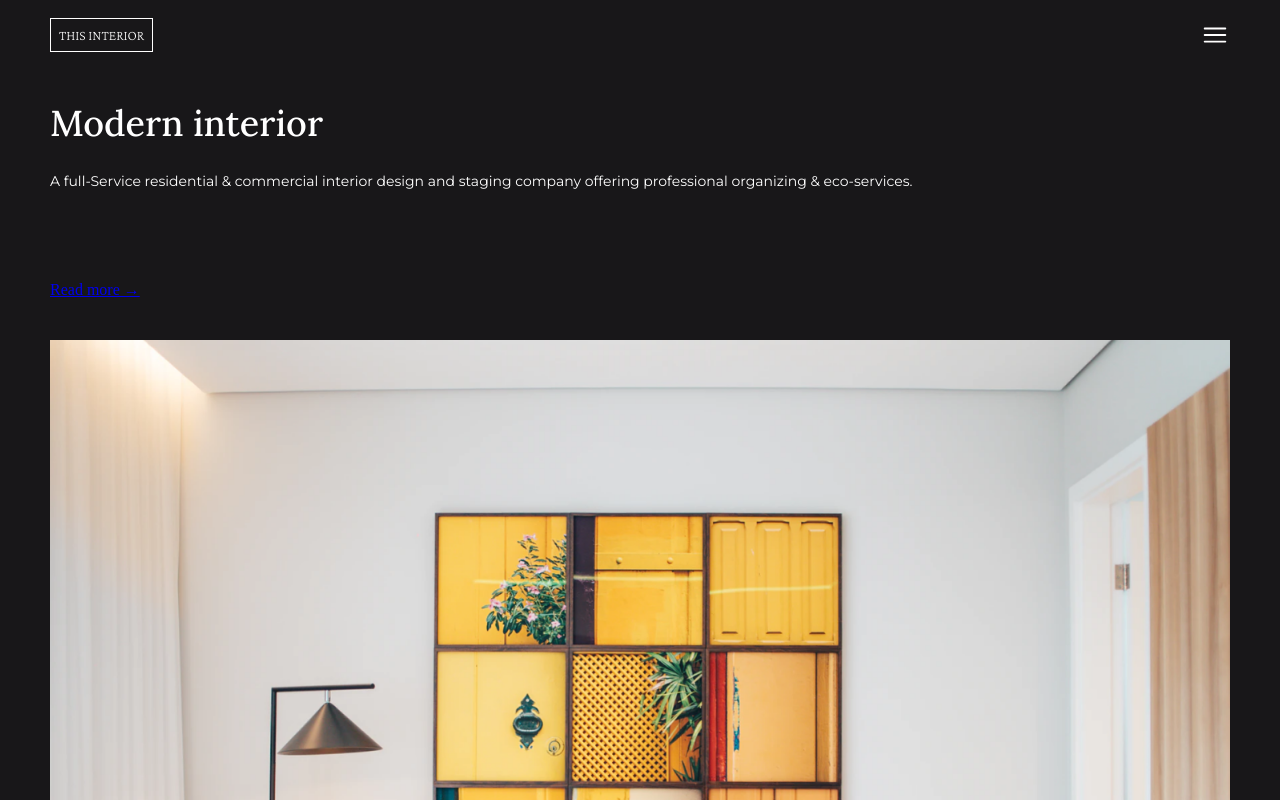
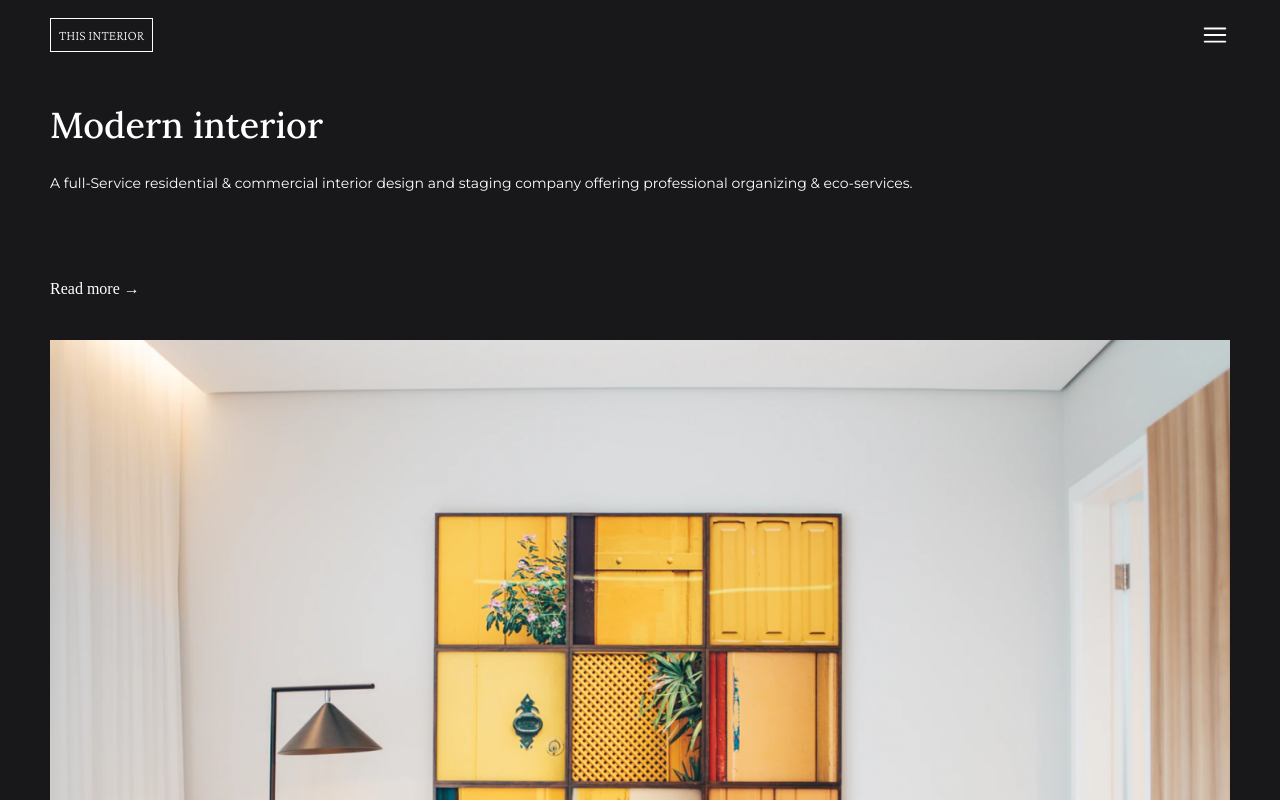
Before and after one commit to Venturaflrs99/interior-consultant, a plain HTML site: page index.html in a window 1280 px wide. Shown: the top 800 px of the page. Drawn offline with nearby package versions, Linux system fonts and the light colour scheme.

Commit message:
style.css: read more styles added to info section

```diff
--- a/css/style.css
+++ b/css/style.css
@@ -61,8 +61,11 @@
     /*************/
     /* INFO SECTION */
     .info{
-        margin-top: 40px;
+        margin: 20px 0;
         height: 240px;
+        display: flex;
+        flex-direction: column;
+        justify-content: space-evenly;
     }
 
     .title{
@@ -85,6 +88,8 @@
 
     .read-more{
         display: inline-block;
-        margin: 25px 0;
+        /* margin: 25px 0; */
+        color: #fff;
+        text-decoration: none;
     }
     /*************/
```
